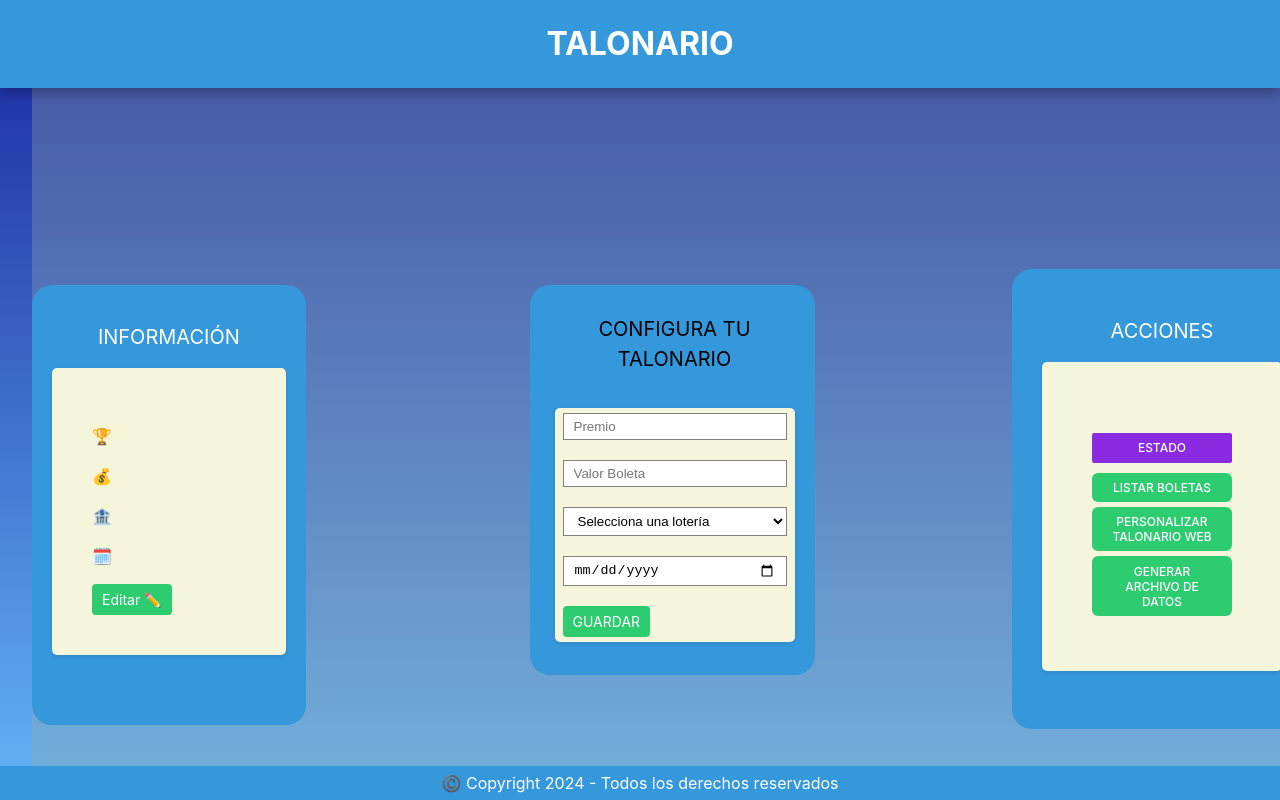
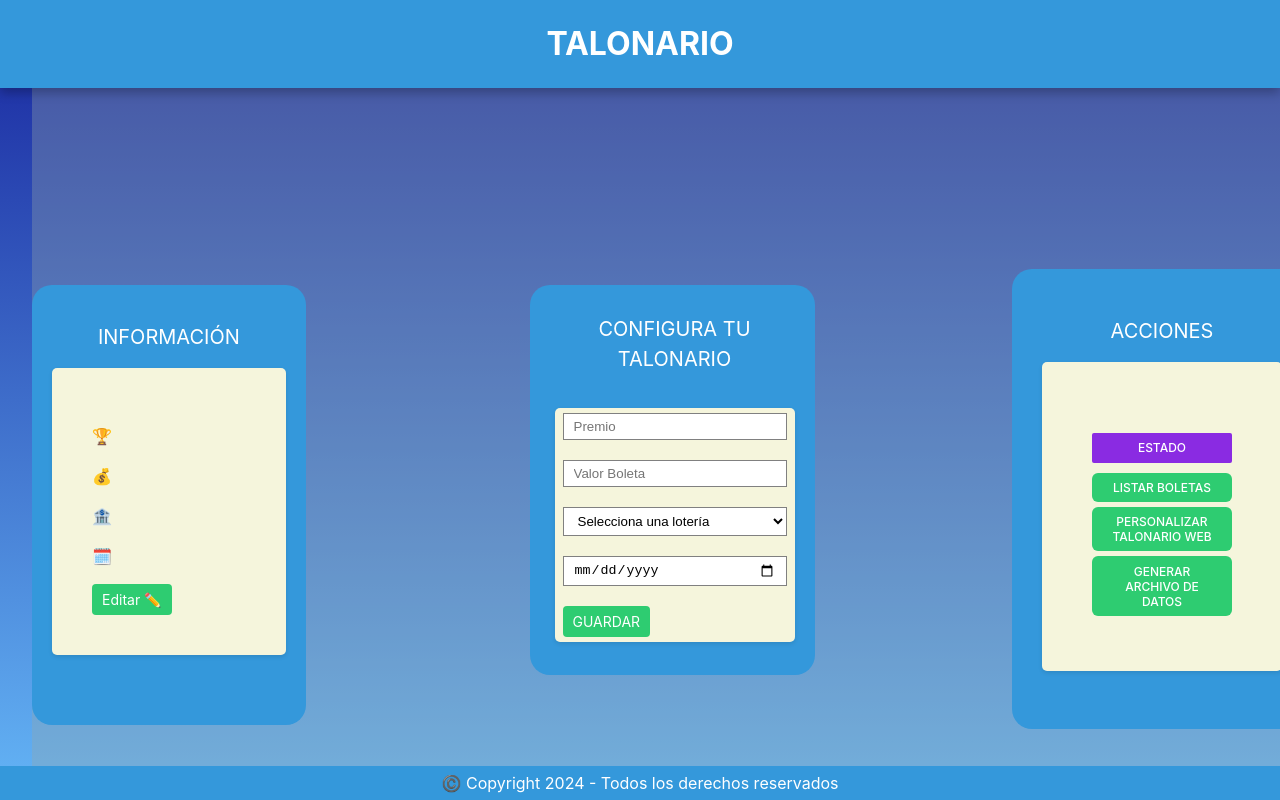
Before and after one commit to miguerlfr/Talonario, a Vue app: page / in a window 1280 px wide. Shown: the top 800 px of the page. Built offline with nearby package versions, Linux system fonts and the light colour scheme.

Commit message:
Update App.vue

```diff
--- a/src/App.vue
+++ b/src/App.vue
@@ -343,7 +343,7 @@ function cambiarColorBoton(objeto) {
                 <button @click="adquirir()">ADQUIRIR</button>
             </section>
             <section id="formulario" v-if="mostrarFormulario == true">
-                <h2>CONFIGURA TU TALONARIO</h2>
+                <h2 style="color: white">CONFIGURA TU TALONARIO</h2>
                 <div id="forContenido">
                     <input type="text" placeholder="Premio" v-model="premio" />
                     <input type="text" placeholder="Valor Boleta" v-model="precioBoleta" />
```
